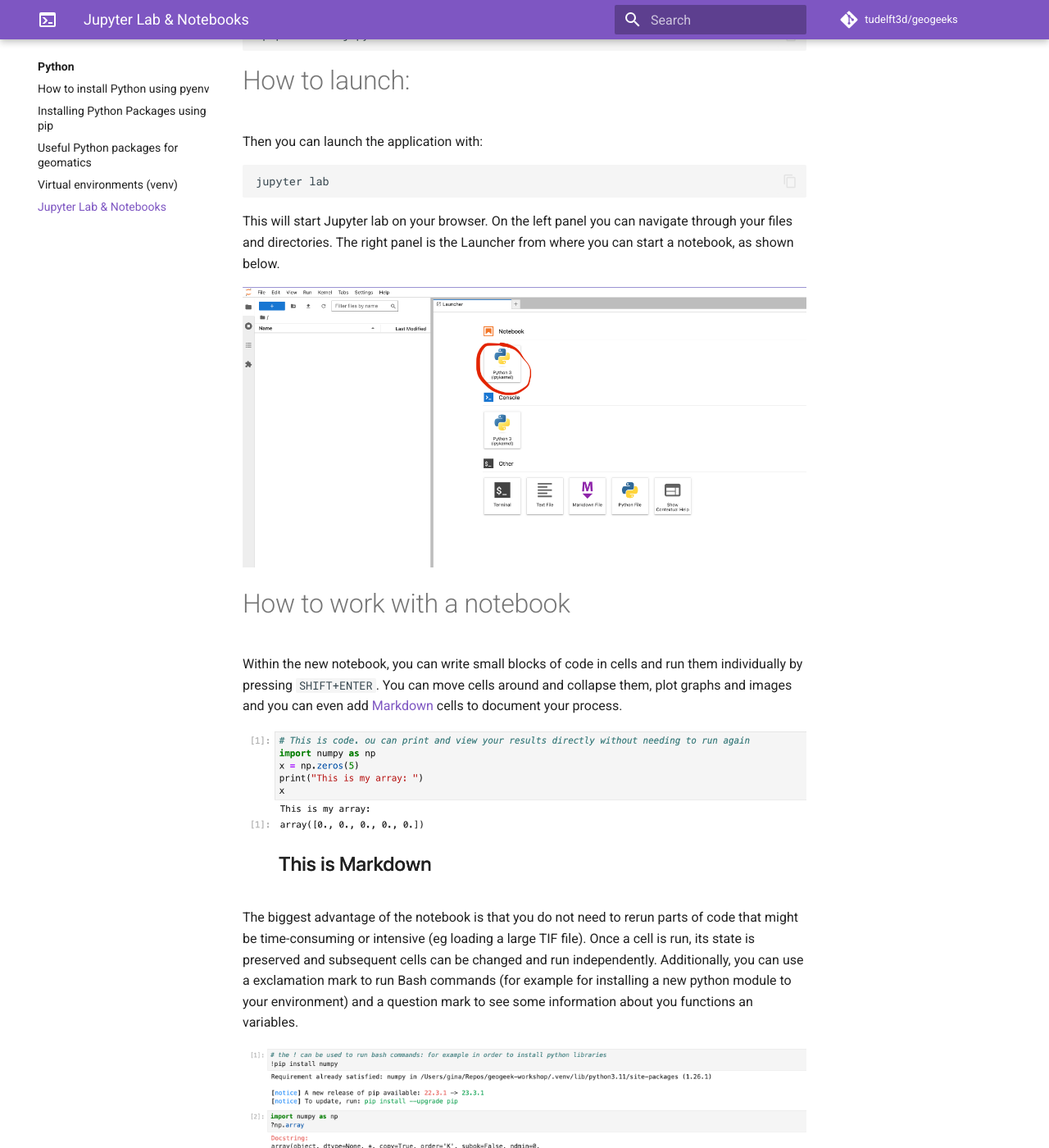
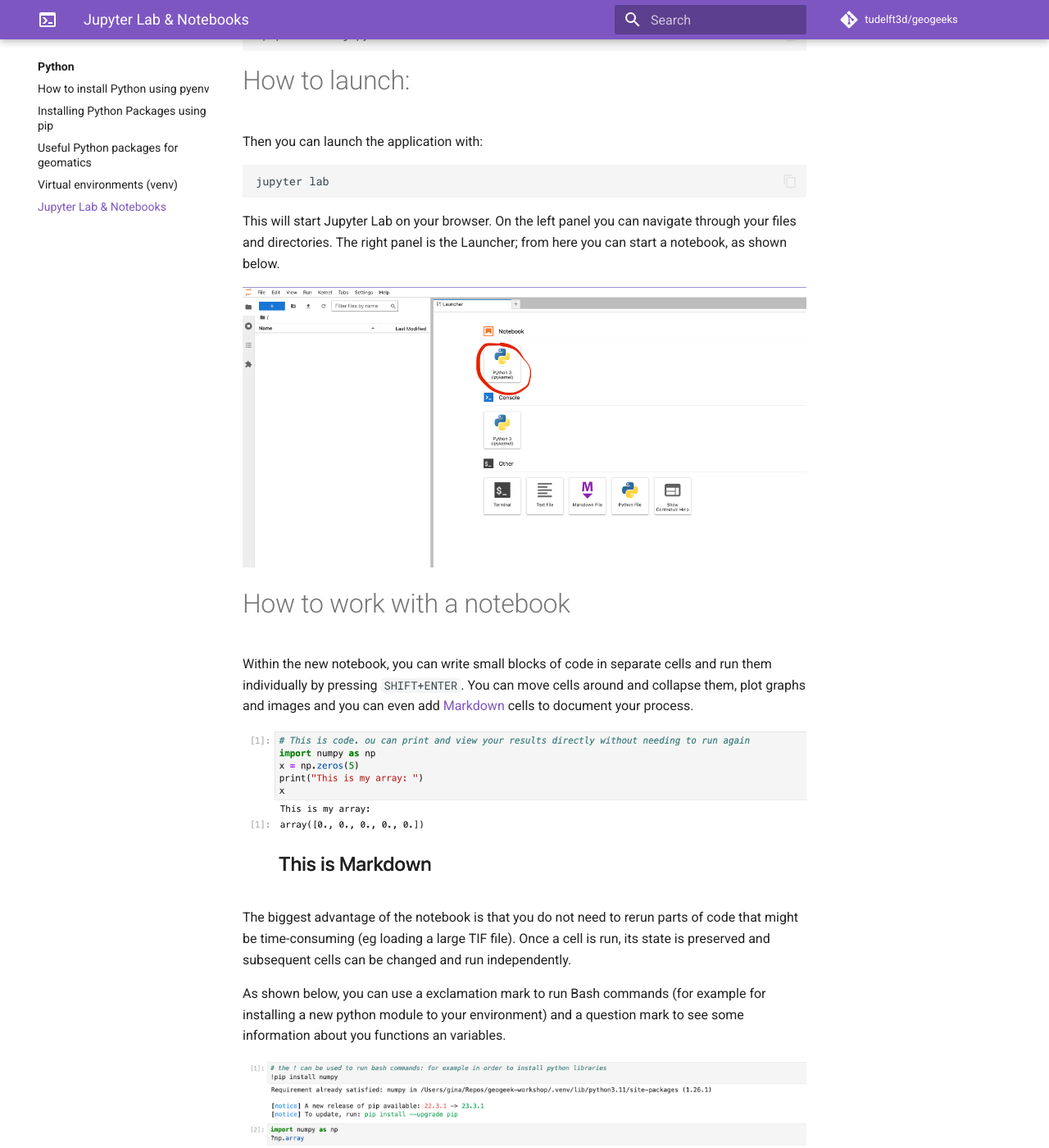
Before and after one commit to tudelft3d/geogeeks, an MkDocs documentation site: the page built from docs/python/jupyter.md, in a window 1280 px wide and 1400 px high, scrolled down 447 px. Shown: the whole window at 82% size. Built offline with MkDocs 1.6.1 and Material for MkDocs 9.7.7, drawn with Linux system fonts in a browser that asks for light colours; comment, search, counter and statistics services are not loaded; some of the changed text lies outside the part shown.

Commit message:
some more jupyter corrections

````diff
--- a/docs/python/jupyter.md
+++ b/docs/python/jupyter.md
@@ -20,16 +20,18 @@
 jupyter lab
 ```
 
-This will start Jupyter lab on your browser. On the left panel you can navigate through your files and directories. The right panel is the Launcher from where you can start a notebook, as shown below.
+This will start Jupyter Lab on your browser. On the left panel you can navigate through your files and directories. The right panel is the Launcher; from here you can start a notebook, as shown below.
 
 ![Interface](img/jupyter-1.png)
 
 # How to work with a notebook
 
-Within the new notebook, you can write small blocks of code in cells and run them individually by pressing `SHIFT+ENTER`. You can move cells around and collapse them, plot graphs and images and you can even add [Markdown](../../docs/writing/markdown.md) cells to document your process.
+Within the new notebook, you can write small blocks of code in separate cells and run them individually by pressing `SHIFT+ENTER`. You can move cells around and collapse them, plot graphs and images and you can even add [Markdown](../../docs/writing/markdown.md) cells to document your process.
 
 ![Interface](img/jupyter-2.png)
 
-The biggest advantage of the notebook is that you do not need to rerun parts of code that might be time-consuming or intensive (eg loading a large TIF file). Once a cell is run, its state is preserved and subsequent cells can be changed and run independently. Additionally, you can use a exclamation mark to run Bash commands (for example for installing a new python module to your environment) and a question mark to see some information about you functions an variables.
+The biggest advantage of the notebook is that you do not need to rerun parts of code that might be time-consuming (eg loading a large TIF file). Once a cell is run, its state is preserved and subsequent cells can be changed and run independently.
+
+As shown below, you can use a exclamation mark to run Bash commands (for example for installing a new python module to your environment) and a question mark to see some information about you functions an variables.
 
 ![Tips](img/jupyter-3.png)
````
Also changed, not shown: other parts of docs/python/jupyter.md (+1 -1 lines).
